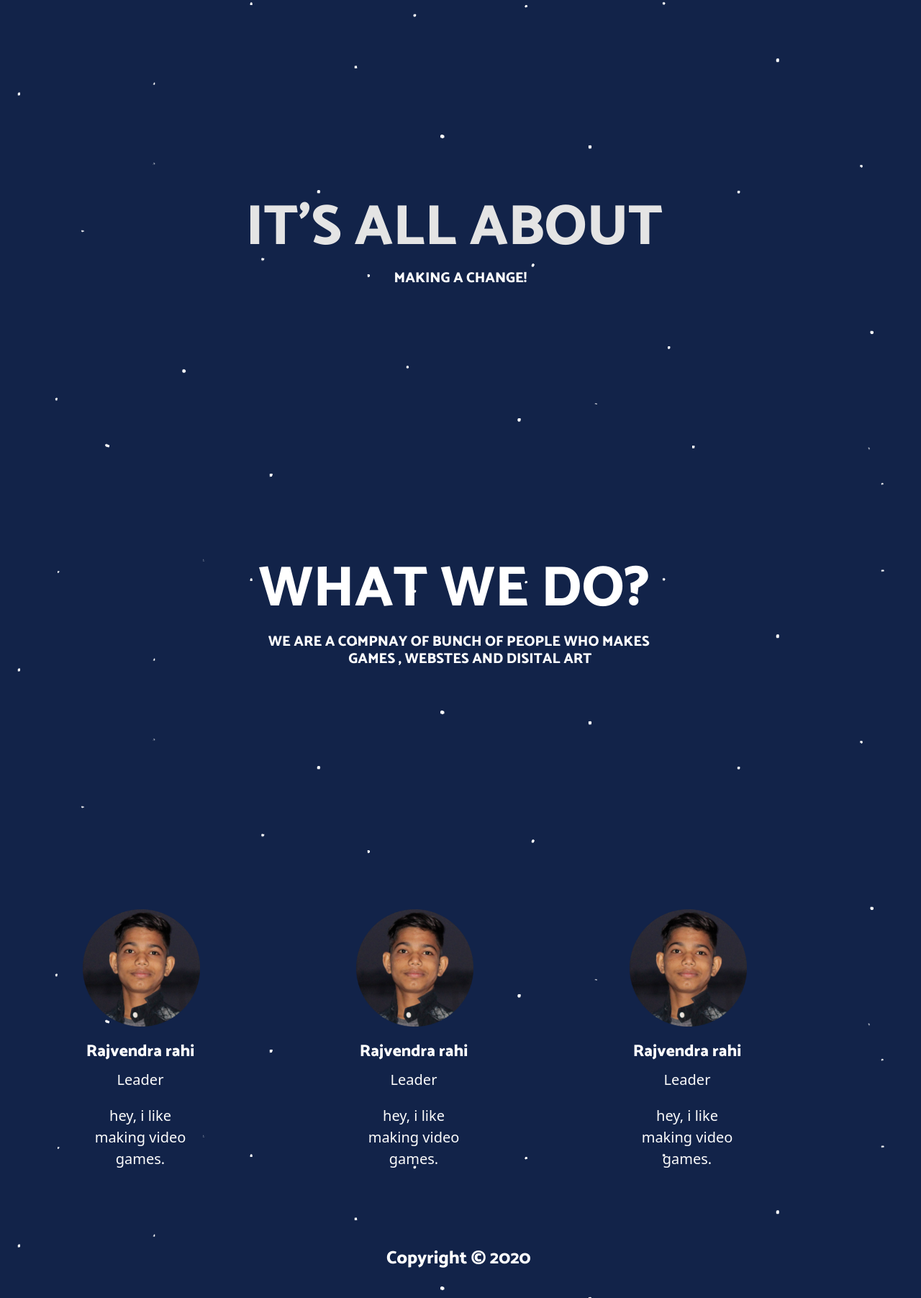
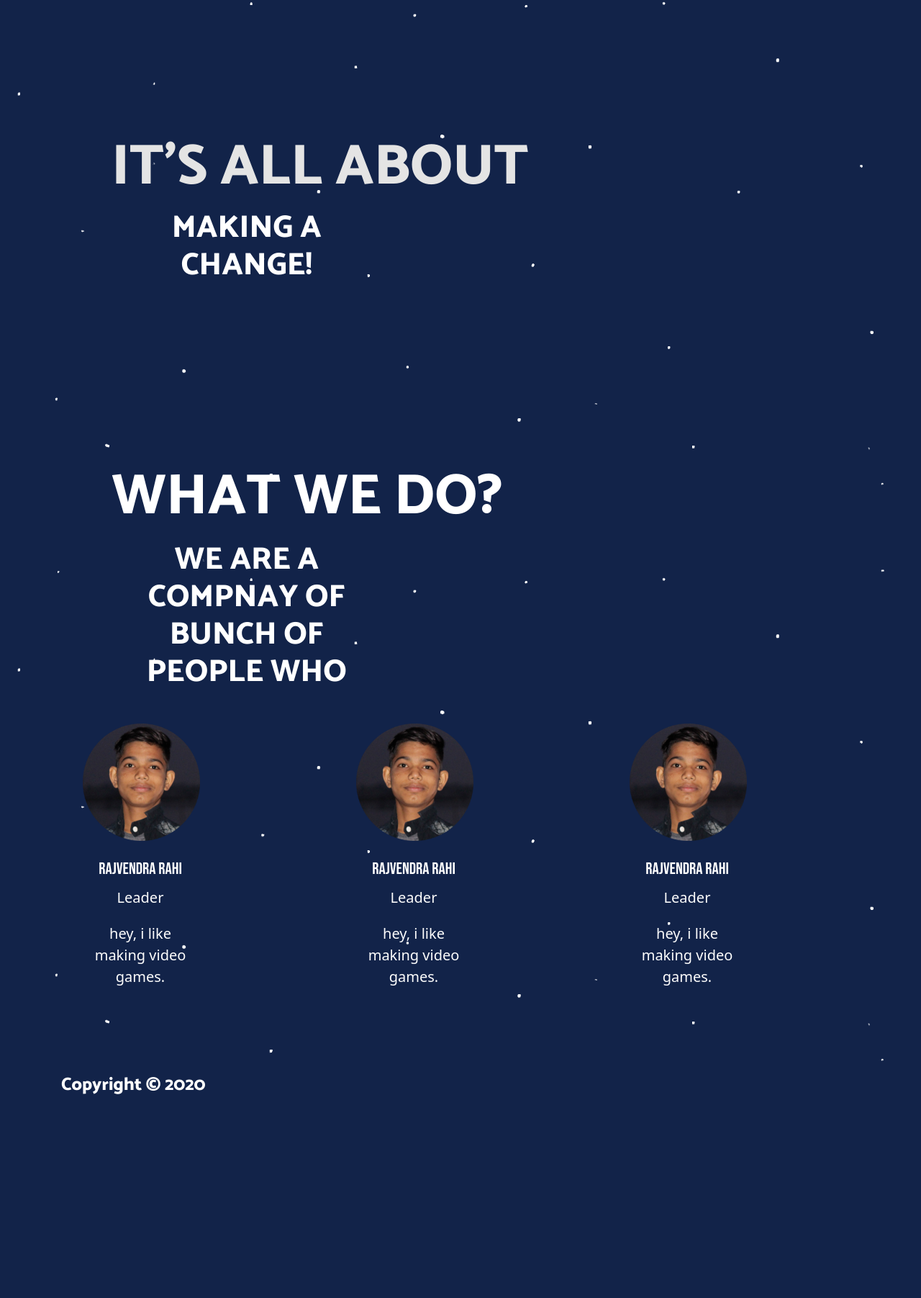
Before and after one commit to bucomputer123/builderbroz11-main, a Django app: page /about/ in a window 1280 px wide. Shown: the part 70-1873 px from the top of the page at 72% size. After the commit the page ends 1590 px from the top, so only its background shows below. Run offline with Django 3.2, Linux system fonts and the light colour scheme.

Commit message:
style sheet done for index

```diff
--- a/static/css/style.css
+++ b/static/css/style.css
@@ -7,6 +7,7 @@
     --tds-font:-apple-system,BlinkMacSystemFont,"Segoe UI",Roboto,"Helvetica Neue",Arial,sans-serif;
     --tds-base-font_size:var(--tds-font-size--30);
 }
+
 /* --------------------------------------------------------------------------------------------------------- */
 
 /* LOGO */
@@ -52,6 +53,98 @@
   color:white;
 
 }
-h1{
-  font-size: 1rem;
+ h1{
+  margin-top: 5px;width: 375.5px;font-size: 43.3px;font-family: 'Bebas Neue', cursive;color: rgb(0,42,59);
 }
+
+/* --------------------------------------------------------------------------------------------------------- */
+
+/* containers */
+.games-container{
+  box-shadow: 2px 8px 20px 1px;
+  border-radius: 12px;
+  background: #d3d3d3;
+  width: auto;
+  max-width: 1000px;
+  margin-bottom: 3rem;
+}
+.row-about{
+  text-align: center;
+  /* margin-top: 174px; */
+  /* margin-bottom: 158px; */
+}
+.col-about{
+  height: 264px;
+  margin-top: 96px;
+}
+
+/* --------------------------------------------------------------------------------------------------------- */
+
+/* images */
+
+.col-md-12{
+  overflow: hidden;
+  margin-top: 12px;
+  width: auto;
+  width: auto;
+}
+
+.img{
+  width: 100%;
+  min-width: auto;
+  max-width: 50rem;
+  border-radius: 5px;
+}
+.col-head{
+  padding-left: 13px;
+  text-align: left;
+  width: 400px;
+  padding-right: 12px;
+  margin-top: 0px;
+  margin-bottom: 12px;
+}
+.col-btn{
+  text-align: right;
+  padding-right: 12px;
+  padding-left: 0px;
+  width: 250px;
+  margin-bottom: 12px;
+}
+.download-btn{
+  margin-top: 12px;
+  width: 163.5px;
+  background: linear-gradient(9deg, var(--bs-blue) 0%, #2e5184 100%);
+  border-radius: 19;
+  text-align: center;
+  font-family: 'Black Han Sans', sans-serif;
+}
+/* --------------------------------------------------------------------------------------------------------- */
+/* about */
+.about-container{
+  justify-content: center;
+  max-width: 1000px;
+  align-items: center;
+  text-align: center;
+}
+.row-about{
+  text-align: center;
+  margin-top: 174px;
+  margin-bottom: 130px;
+  border-radius: 15px;
+}
+.col-md-1{
+  height: 349px;
+  margin-top: 24px;
+}
+.Heading2{
+  font-size: 78.88px;text-align: center;color: rgb(255, 255, 255);font-family: Catamaran, sans-serif; margin-top: 2rem;
+}
+.Heading1{
+  color: rgb(255, 255, 255);font-family: Catamaran, sans-serif;margin-top: 13px;
+}
+.row-section-about{
+  text-align: center;
+}
+.col-section-about{
+  padding-right: 12px;width: 320px;
+}
--- a/templates/about.html
+++ b/templates/about.html
@@ -64,17 +64,17 @@
 
 
 
-<div class="container">
-  <div class="row" style="text-align: center;margin-top: 174px;margin-bottom: 158px;">
-      <div class="col-md-12" style="height: 264px;margin-top: 96px;">
+<div class="container about-container">
+  <div class="row row-about" style="">
+      <div class="col-md-12 col-about" style="">
           <h2 style="font-size: 78.88px;text-align: center;color: rgb(228, 228, 228);;font-family: Catamaran, sans-serif;">IT'S ALL ABOUT&nbsp;</h2>
           <h1 style="color: rgb(255, 255, 255);font-family: Catamaran, sans-serif;">MAKING A CHANGE!<br></h1>
       </div>
   </div>
-  <div class="row" style="text-align: center;margin-top: 174px;margin-bottom: 130px;border-radius: 15px;">
+  <div class="row" style="">
       <div class="col-md-12" style="height: 349px;margin-top: 24px;">
-          <h2 style="font-size: 78.88px;text-align: center;color: rgb(255, 255, 255);font-family: Catamaran, sans-serif; margin-top: 2rem;">WHAT WE DO?&nbsp;</h2>
-          <h1 style="color: rgb(255, 255, 255);font-family: Catamaran, sans-serif;margin-top: 13px;">WE ARE A COMPNAY OF BUNCH OF PEOPLE WHO MAKES&nbsp;<br>&nbsp;&nbsp;&nbsp;&nbsp;&nbsp;&nbsp;GAMES , WEBSTES AND DISITAL ART<br><br>&nbsp; &nbsp;&nbsp;<br></h1>
+          <h2 class= "Heading2" style="">WHAT WE DO?&nbsp;</h2>
+          <h1 class= "Heading1" style="">WE ARE A COMPNAY OF BUNCH OF PEOPLE WHO MAKES&nbsp;<br>&nbsp;&nbsp;&nbsp;&nbsp;&nbsp;&nbsp;GAMES , WEBSTES AND DISITAL ART<br><br>&nbsp; &nbsp;&nbsp;<br></h1>
       </div>
   </div>
 
@@ -85,23 +85,23 @@
 </div>
 
 <section>
-  <div class="container">
-      <div class="row" style="text-align: center;">
-          <div class="col" style="padding-right: 12px;width: 320px;">
+  <div class="container ">
+      <div class="row row-section-about" style="">
+          <div class="col col-section-about" style="">
               <div style="margin-right: 520px;text-align: center;padding: 30px;"><img style="margin-top: 22px;width: 163px;margin-bottom: 21px;" src="/static/me.png" />
                   <h1 style="font-size: 23px;color: rgb(255,255,255);width: 160px;">Rajvendra rahi</h1>
                   <p style="color: rgb(252,252,252);width: 160px;">Leader</p>
                   <p style="width: 160px; color: rgb(252,252,252);">hey, i like making video games.</p>
               </div>
           </div>
-          <div class="col" style="padding-right: 12px;width: 320px;">
+          <div class="col col-section-about" style="">
               <div style="margin-right: 520px;text-align: center;padding: 30px;"><img style="margin-top: 22px;width: 163px;margin-bottom: 21px;" src="/static/me.png" />
                   <h1 style="font-size: 23px;color: rgb(255,255,255);width: 160px;">Rajvendra rahi</h1>
                   <p style="color: rgb(252,252,252);width: 160px;">Leader</p>
                   <p style="width: 160px; color: rgb(252,252,252);">hey, i like making video games.</p>
               </div>
           </div>
-          <div class="col" style="padding-right: 12px;width: 320px;">
+          <div class="col col-section-about" style="">
               <div style="margin-right: 520px;text-align: center;padding: 30px;"><img style="margin-top: 22px;width: 163px;margin-bottom: 21px;" src="/static/me.png" />
                   <h1 style="font-size: 23px;color: rgb(255,255,255);width: 160px;">Rajvendra rahi</h1>
                   <p style="color: rgb(252,252,252);width: 160px;">Leader</p>
```
Also changed, not shown: templates/index.html (+15 -12 lines).
